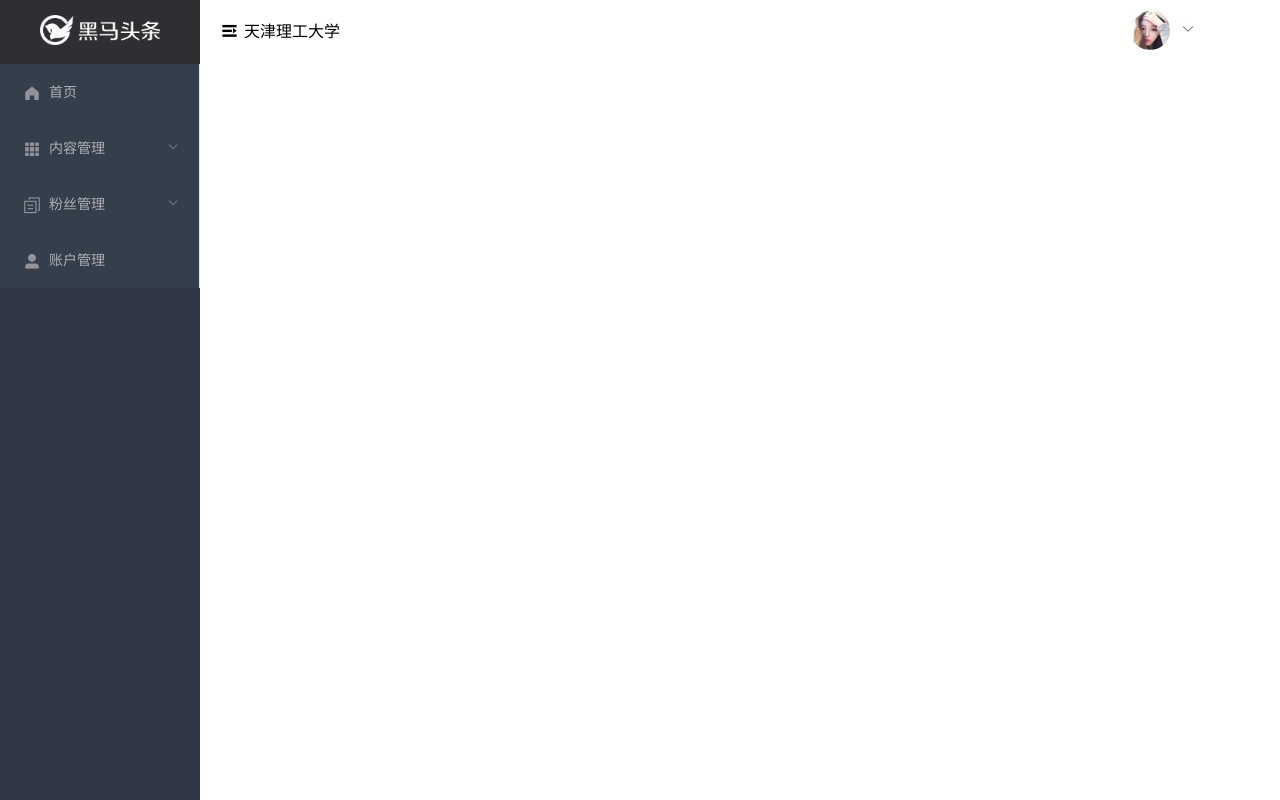
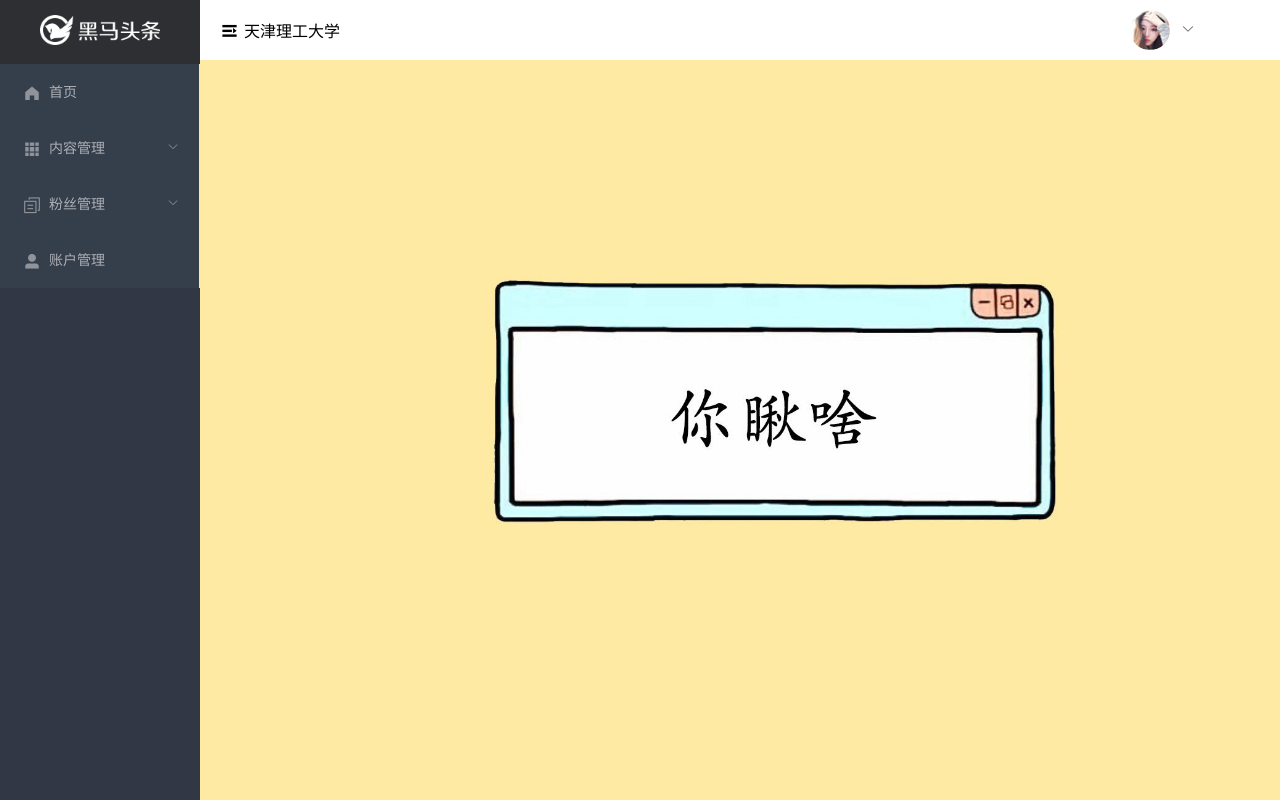
Before and after one commit to lily797/toutiao-PC, a Vue app: page /#/home in a window 1280 px wide. Built offline with nearby package versions, Linux system fonts and the light colour scheme.

Commit message:
home页的二级路由-默认

```diff
--- a/src/router/index.js
+++ b/src/router/index.js
@@ -2,6 +2,7 @@
 import VueRouter from 'vue-router'
 import Home from '../views/home'
 import Login from '../views/login'
+import Main from '../views/home/main'
 Vue.use(VueRouter)
 
 const routes = [
@@ -9,15 +10,21 @@
     path: '/',
     redirect: '/home'
   },
-  {
-    path: '/home',
-    name: 'home',
-    component: Home
-  },
+
   {
     path: '/login',
     name: 'login',
     component: Login
+  },
+  {
+    path: '/home',
+    name: 'home',
+    component: Home,
+    children: [{
+      path: '',
+      component: Main
+    }]
+
   }
   // {
   //   path: '/about',
--- a/src/views/home/index.vue
+++ b/src/views/home/index.vue
@@ -7,7 +7,7 @@
       <el-header>
         <layout-header></layout-header>
       </el-header>
-      <el-main>
+      <el-main style="padding:0">
         <router-view></router-view>
       </el-main>
     </el-container>
--- /dev/null
+++ b/src/views/home/main.vue
@@ -0,0 +1,20 @@
+<template>
+<div class="home">
+
+</div>
+</template>
+
+<script>
+export default {
+
+}
+</script>
+
+<style scoped>
+    .home {
+        background-image: url('../../assets/img/home.jpg');
+        background-size: cover;
+        width: 100%;
+        height: 100%;
+    }
+</style>
```
